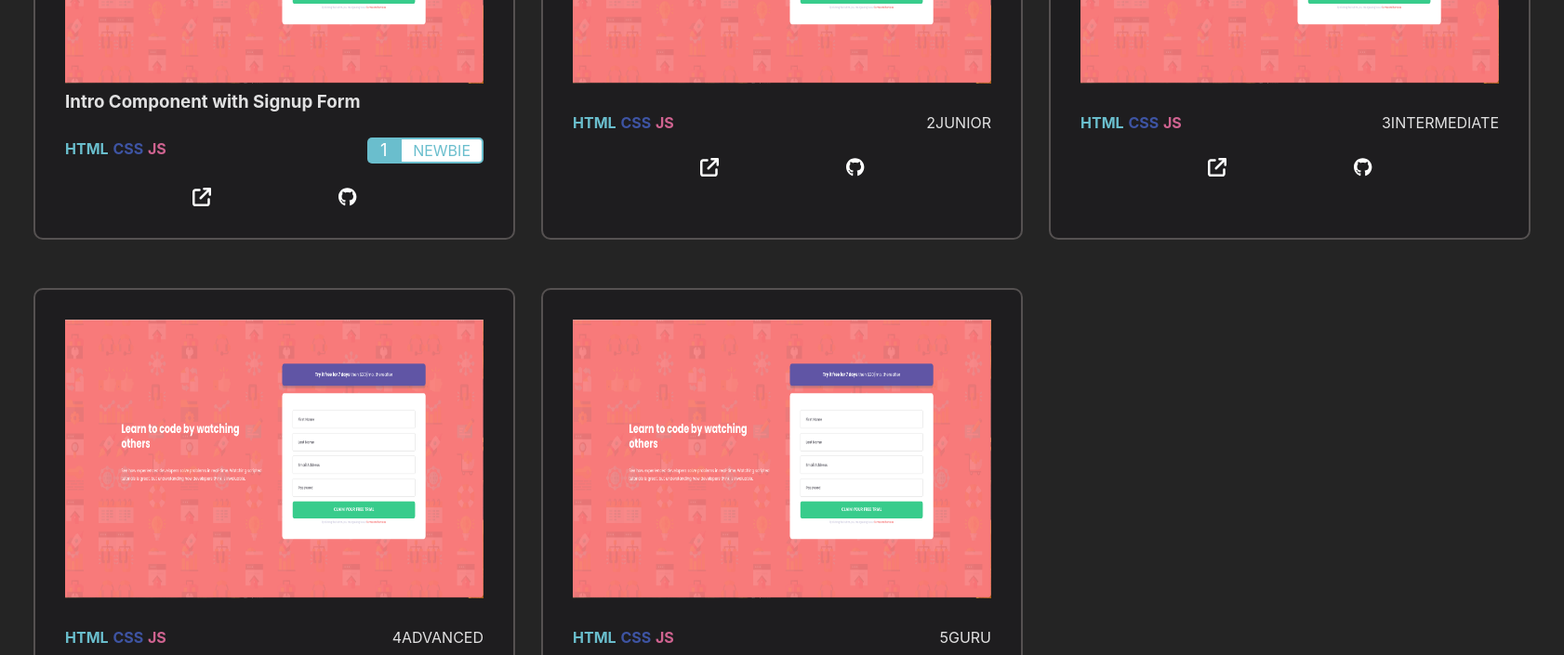
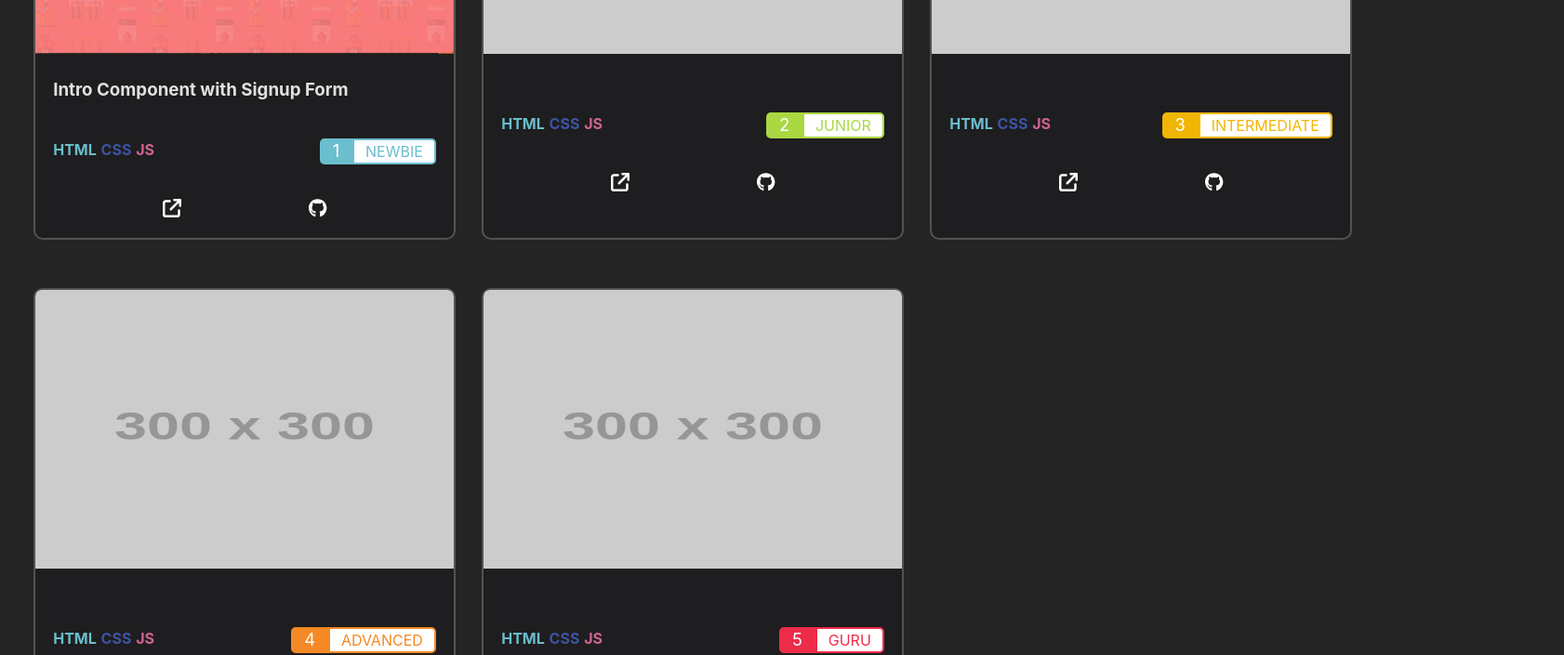
Before and after one commit to lauriejefferson/frontend-mentor-solutions, a React (Vite) app: page / in a window 1280 px wide. Shown: the part 440-1145 px from the top of the page at 93% size, 1682 px wide, since content can reach past the window. Built offline with nearby package versions, Linux system fonts and the light colour scheme.

Commit message:
added fake images

```diff
--- a/src/components/Card.jsx
+++ b/src/components/Card.jsx
@@ -13,7 +13,7 @@ const Card = ({item}) => {
             <div>
               <img src={val.img} alt={val.title} className='card__img' />
             </div>
-            <div>
+            <div className='card__title'>
               {' '}
               <h3>{val.title}</h3>
             </div>
@@ -40,14 +40,23 @@ const Card = ({item}) => {
                 })}
               </div>
               <div className='card__category'>
-                <span className={
-                  val.id === '1' ? 'card__category--1' :
-                  val.id === '2' ? 'card__category--2' :
-                  val.id === '3' ? 'card__category--3' :
-                  val.id === '4' ? 'card__category--4' :
-                  val.id === '5' ? 'card__category--5' :
-                  ''
-                  }>{val.id}</span>
+                <span
+                  className={
+                    val.id === '1'
+                      ? 'card__category--1'
+                      : val.id === '2'
+                      ? 'card__category--2'
+                      : val.id === '3'
+                      ? 'card__category--3'
+                      : val.id === '4'
+                      ? 'card__category--4'
+                      : val.id === '5'
+                      ? 'card__category--5'
+                      : ''
+                  }
+                >
+                  {val.id}
+                </span>
                 <span
                   className={
                     val.category === 'NEWBIE'
--- a/src/components/style.css
+++ b/src/components/style.css
@@ -6,7 +6,7 @@
 }
 
 .card {
-    padding: 2em;
+    /* padding: 1.2em; */
     border: 2px solid #555151;
     margin: 1em 0.25em;
     border-radius: 10px;
@@ -16,16 +16,24 @@
 .card__img {
     width: 450px;
     height: 300px;
+    border-top-left-radius: 7px;
+    border-top-right-radius: 7px;
+}
+
+.card__title {
+    padding: 1.2em;
 }
 
 .card__body {
     display: flex;
     justify-content: space-between;
-    margin: 1.5em 0;
+    margin-top: 1.2em;
+    margin-bottom: 1em;
+    padding: 0 1.2em;
 }
 
 .card__tech {
-    display: inline-block;
+    display: inline-flex;
     padding-right: 0.3em;
 }
 
@@ -46,6 +54,7 @@
 
 .card__category {
     display: flex;
+    margin-bottom: 1.2em;
 }
 
 .card__category--NEWBIE {
@@ -53,6 +62,38 @@
     background-color: #fff;
     color: #6abecd;
     border: 2px solid #6abecd;
+    border-top-right-radius: 5px;
+    border-bottom-right-radius: 5px;
+}
+.card__category--JUNIOR{
+    padding: 0 0.75em;
+    background-color: #fff;
+    color: #aad742;
+    border: 2px solid #aad742;
+    border-top-right-radius: 5px;
+    border-bottom-right-radius: 5px;
+}
+.card__category--INTERMEDIATE{
+    padding: 0 0.75em;
+    background-color: #fff;
+    color: #f1b604;
+    border: 2px solid #f1b604;
+    border-top-right-radius: 5px;
+    border-bottom-right-radius: 5px;
+}
+.card__category--ADVANCED{
+    padding: 0 0.75em;
+    background-color: #fff;
+    color: #f48925;
+    border: 2px solid #f48925;
+    border-top-right-radius: 5px;
+    border-bottom-right-radius: 5px;
+}
+.card__category--GURU{
+    padding: 0 0.75em;
+    background-color: #fff;
+    color: #ed2c49;
+    border: 2px solid #ed2c49;
     border-top-right-radius: 5px;
     border-bottom-right-radius: 5px;
 }
@@ -67,10 +108,51 @@
     border-top-left-radius: 5px;
     border-bottom-left-radius: 5px;
 }
+.card__category--2 {
+    padding: 0 0.75em;
+    line-height: 1.5;
+    font-size: 1.15rem;
+    margin: 0;
+    background-color: #aad742;
+    color: #fff;
+    border-top-left-radius: 5px;
+    border-bottom-left-radius: 5px;
+}
+.card__category--3 {
+    padding: 0 0.75em;
+    line-height: 1.5;
+    font-size: 1.15rem;
+    margin: 0;
+    background-color: #f1b604;
+    color: #fff;
+    border-top-left-radius: 5px;
+    border-bottom-left-radius: 5px;
+}
+.card__category--4 {
+    padding: 0 0.75em;
+    line-height: 1.5;
+    font-size: 1.15rem;
+    margin: 0;
+    background-color: #f48925;
+    color: #fff;
+    border-top-left-radius: 5px;
+    border-bottom-left-radius: 5px;
+}
+.card__category--5 {
+    padding: 0 0.75em;
+    line-height: 1.5;
+    font-size: 1.15rem;
+    margin: 0;
+    background-color: #ed2c49;
+    color: #fff;
+    border-top-left-radius: 5px;
+    border-bottom-left-radius: 5px;
+}
 
 .card__footer {
     display: flex;
     justify-content: space-evenly;
+    margin-bottom: 1.2em;
 }
 
 .chips {
--- a/src/data.mjs
+++ b/src/data.mjs
@@ -17,7 +17,7 @@ const data = [
     id: '2',
     category_id: '2',
     category: 'JUNIOR',
-    img: IntroComponentSignup,
+    img: 'https://fakeimg.pl/300/',
     tech: ['HTML', 'CSS', 'JS'],
     github_link:
       'https://github.com/lauriejefferson/frontend-mentor-solutions/tree/main/intro-component-with-signup-form-master',
@@ -28,7 +28,7 @@ const data = [
     id: '3',
     category_id: '3',
     category: 'INTERMEDIATE',
-    img: IntroComponentSignup,
+    img: 'https://fakeimg.pl/300/',
     tech: ['HTML', 'CSS', 'JS'],
     github_link:
       'https://github.com/lauriejefferson/frontend-mentor-solutions/tree/main/intro-component-with-signup-form-master',
@@ -39,7 +39,7 @@ const data = [
     id: '4',
     category_id: '4',
     category: 'ADVANCED',
-    img: IntroComponentSignup,
+    img: 'https://fakeimg.pl/300/',
     tech: ['HTML', 'CSS', 'JS'],
     github_link:
       'https://github.com/lauriejefferson/frontend-mentor-solutions/tree/main/intro-component-with-signup-form-master',
@@ -50,7 +50,7 @@ const data = [
     id: '5',
     category_id: '5',
     category: 'GURU',
-    img: IntroComponentSignup,
+    img: 'https://fakeimg.pl/300/',
     tech: ['HTML', 'CSS', 'JS'],
     github_link:
       'https://github.com/lauriejefferson/frontend-mentor-solutions/tree/main/intro-component-with-signup-form-master',
```
